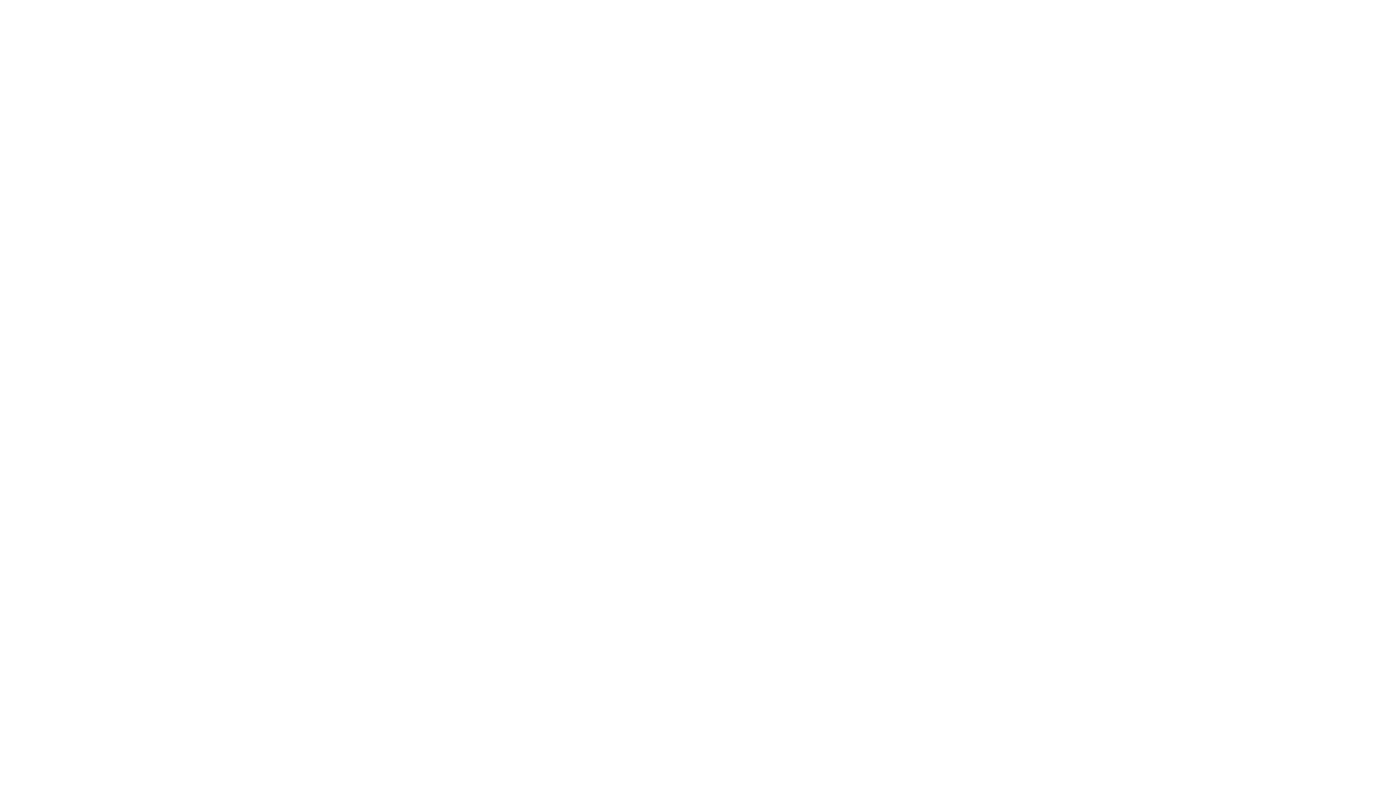
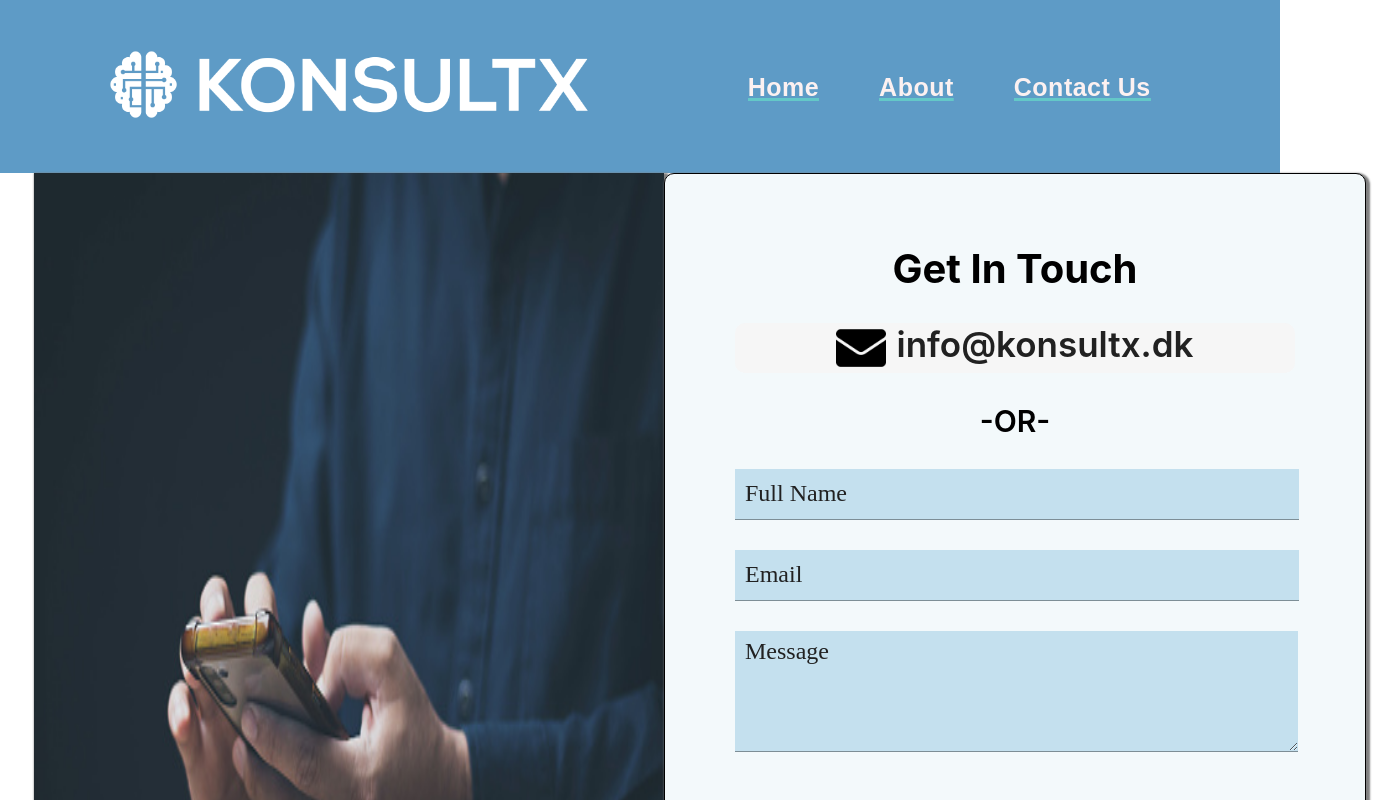
Before and after one commit to 27ManishaPatel/Konsultx, a React (Create React App) app: page /Konsultx/Contact-Us in a window 1280 px wide. Before the commit this address had no page. Shown: the top 800 px of the page, 1400 px wide, since content can reach past the window. Built offline with nearby package versions, Linux system fonts and the light colour scheme; a web font is replaced by a local one.

Commit message:
route updated

```diff
--- a/package.json
+++ b/package.json
@@ -1,5 +1,5 @@
 {
-  "homepage": "http://27ManishaPatel.github.io/",
+  "homepage": "http://27ManishaPatel.github.io/Konsultx",
   "name": "Konsultx",
   "version": "0.1.0",
   "private": true,
--- a/src/App.js
+++ b/src/App.js
@@ -10,9 +10,9 @@ function App() {
     <div>
       <Router>
         <Routes>
-        <Route path="/" element={<Home/>}></Route>
-        <Route path="/About" element={<About/>}></Route>
-        <Route path="/Contact-Us" element={<ContactUs/>}></Route>
+        <Route path="/Konsultx" element={<Home/>}></Route>
+        <Route path="/Konsultx/About" element={<About/>}></Route>
+        <Route path="/Konsultx/Contact-Us" element={<ContactUs/>}></Route>
         </Routes>
       </Router>
     </div >
```
